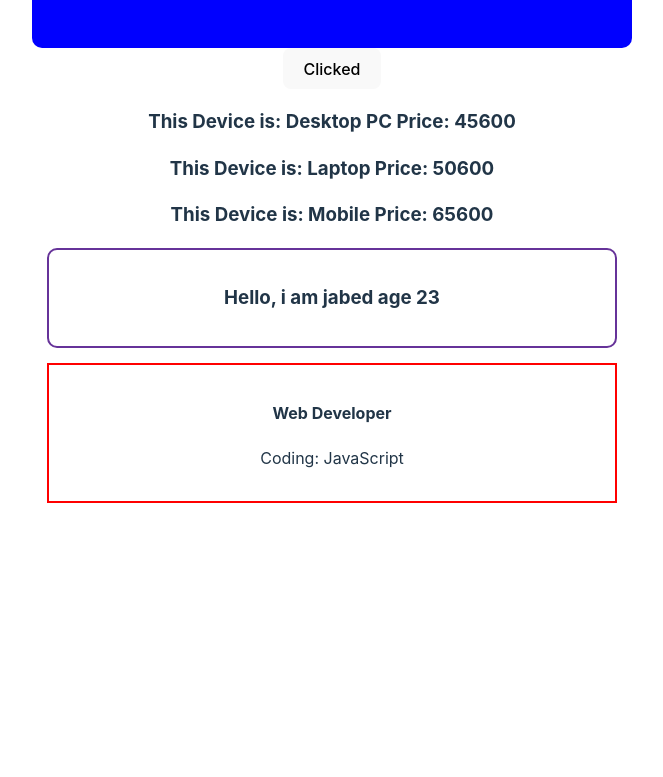
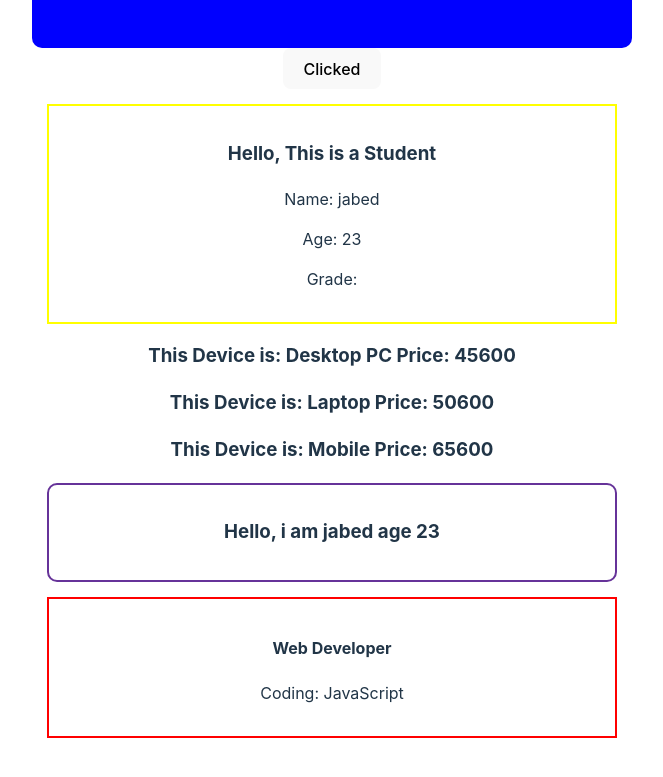
Before and after one commit to omarjafor/My-First-React, a React (Vite) app: page / in a window 1280 px wide. Shown: the part 909-1686 px from the top of the page, without its empty margins (308-971 px from the left). Before the commit the page ends 1459 px from the top, so only its background shows below. Built offline with nearby package versions, Linux system fonts and the light colour scheme.

Commit message:
problem solve

```diff
--- a/src/App.jsx
+++ b/src/App.jsx
@@ -18,7 +18,7 @@ function App() {
       <Home />
       <button onClick={()=> buttonClicked(5)}>Clicked</button>
 
-      {/* <Student /> */}
+      <Student name={' jabed'} age= {23} />
        <Device name='Desktop PC' price='45600'/>
       <Device name='Laptop' price='50600' />
       <Device name='Mobile' price='65600' />
@@ -49,8 +49,8 @@ function Student(props) {
       bordeRadius: '10px'
     }}>
       <h3>Hello, This is a Student</h3>
-      <p>Name:</p>
-      <p>Age: </p>
+      <p>Name: {props.name}</p>
+      <p>Age: {props.age} </p>
       <p>Grade: </p>
     </div>
   )
```
